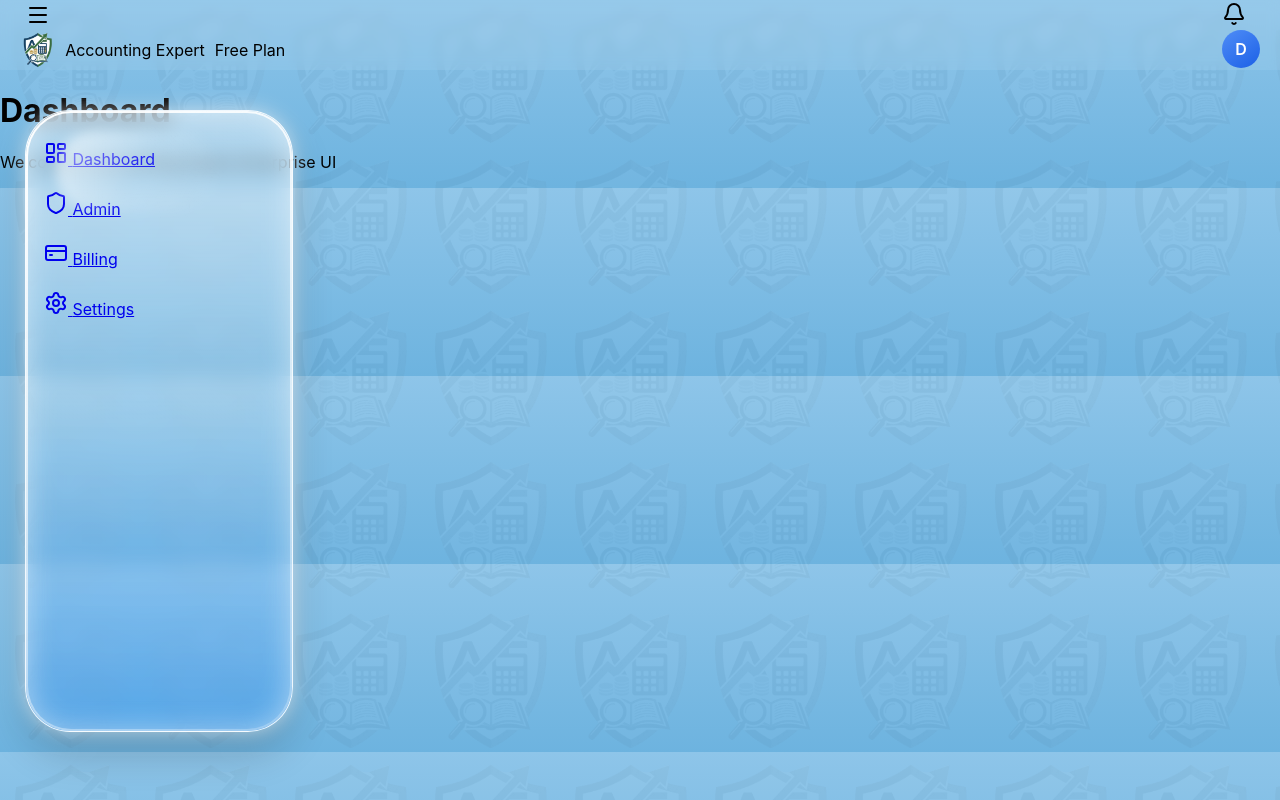
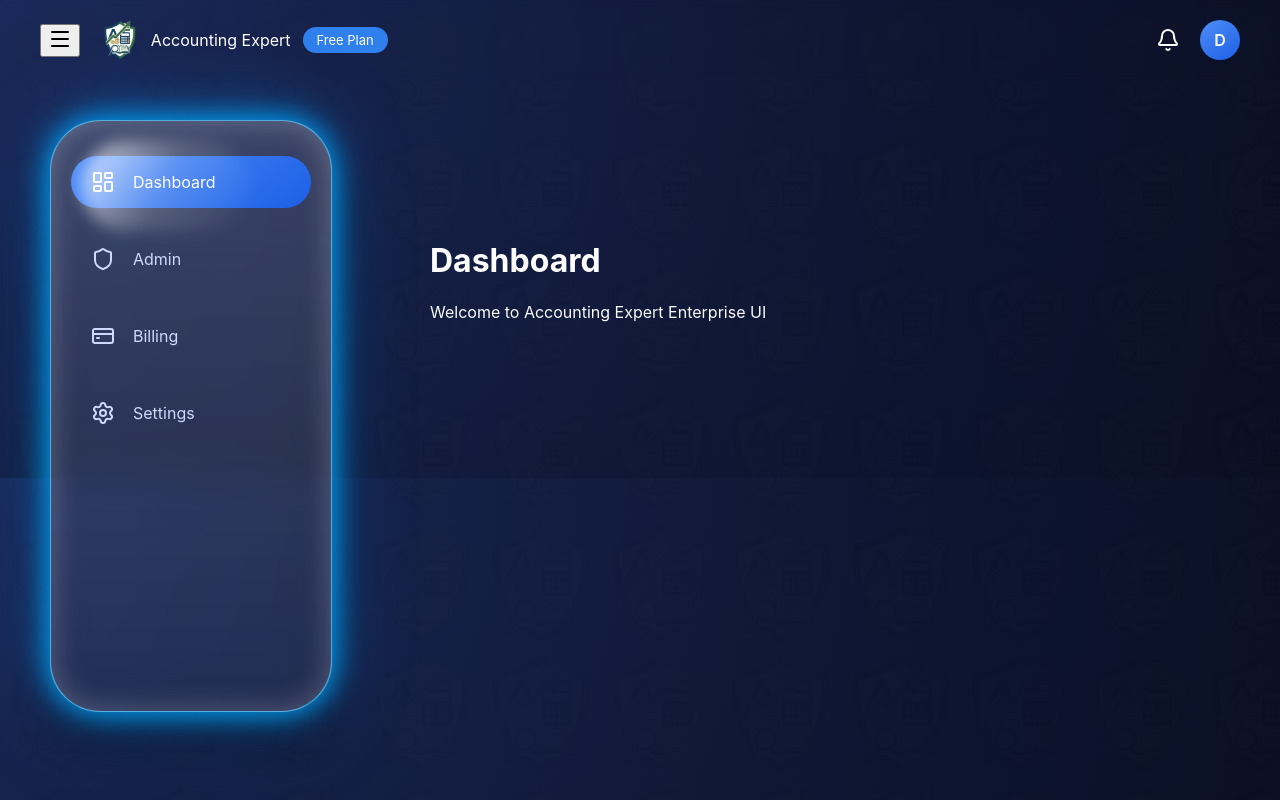
Before and after one commit to debasishbiswas375-bot/AccountingExpert, a FastAPI app: page / in a window 1280 px wide. Run offline with FastAPI, Linux system fonts and the light colour scheme; parts of the project's set-up code (start-up, migrations or seed data) failed here and were passed over.

Commit message:
Update style.css

```diff
--- a/app/static/style.css
+++ b/app/static/style.css
@@ -3,196 +3,181 @@
 body{
     margin:0;
     font-family:Inter, sans-serif;
-    background:linear-gradient(180deg,#8ec5e9,#6db3df);
+    background:
+        radial-gradient(circle at top left,#1b2a5a,#0f1735 60%,#0a0f23);
+    color:white;
     overflow-x:hidden;
     position:relative;
 }
 
-/* Background logo smaller + grayscale */
-
+/* subtle background logo */
 body::before{
     content:"";
     position:fixed;
     inset:0;
     background:url("logo.png");
-    background-size:140px;   /* reduced */
+    background-size:120px;
     background-repeat:repeat;
-    opacity:0.04;
-    filter:grayscale(100%);
+    opacity:0.03;
+    filter:grayscale(100%) brightness(0.3);
     pointer-events:none;
 }
 
 /* ================= HEADER ================= */
 
 .topbar{
-    height:70px;
+    height:80px;
     display:flex;
     justify-content:space-between;
     align-items:center;
-    padding:0 20px;
-    background:rgba(255,255,255,0.08); /* toned down */
-    backdrop-filter:blur(6px);
+    padding:0 40px;
+    backdrop-filter:blur(4px);
 }
 
-.left-header{
+.left{
     display:flex;
     align-items:center;
-    gap:15px;
+    gap:20px;
 }
 
 .brand{
     display:flex;
     align-items:center;
-    gap:10px;
+    gap:12px;
 }
 
 .brand img{
-    height:38px;
+    height:42px;
 }
 
-.plan-badge{
+.plan{
     background:#2f80ed;
-    color:white;
-    padding:4px 12px;
+    padding:5px 14px;
     border-radius:20px;
-    font-size:12px;
+    font-size:13px;
 }
 
-.menu-toggle{
-    background:none;
-    border:none;
-    cursor:pointer;
-}
-
-.right-header{
+.right{
     display:flex;
     align-items:center;
     gap:20px;
 }
 
 .avatar{
-    width:38px;
-    height:38px;
+    width:40px;
+    height:40px;
     border-radius:50%;
     background:linear-gradient(145deg,#4f8df7,#1c60e6);
     display:flex;
     align-items:center;
     justify-content:center;
-    color:white;
     font-weight:600;
 }
 
-/* ================= REAL CLEAR GLASS SIDEBAR ================= */
+/* ================= GLASS SIDEBAR ================= */
 
 .sidebar{
     position:fixed;
-    top:110px;
-    left:25px;
-    width:230px;
-    height:70vh;   /* reduced height */
-    padding:30px 18px;
-    border-radius:45px;
+    top:120px;
+    left:50px;
+    width:240px;
+    height:65vh;
+    padding:35px 20px;
+    border-radius:50px;
     display:flex;
     flex-direction:column;
-    gap:22px;
+    gap:25px;
 
     background:
         linear-gradient(180deg,
-            rgba(255,255,255,0.45) 0%,
-            rgba(255,255,255,0.15) 50%,
-            rgba(0,120,255,0.25) 100%
+            rgba(255,255,255,0.15),
+            rgba(255,255,255,0.05)
         );
 
-    border:1.5px solid rgba(255,255,255,0.9);
+    backdrop-filter:blur(18px);
+
+    border:1.5px solid rgba(255,255,255,0.6);
 
     box-shadow:
-        0 0 20px rgba(255,255,255,0.6),
-        inset 0 0 30px rgba(255,255,255,0.5),
-        0 20px 40px rgba(0,0,0,0.2);
+        0 0 25px rgba(0,150,255,0.6),
+        inset 0 0 30px rgba(255,255,255,0.25),
+        0 30px 60px rgba(0,0,0,0.5);
 
-    backdrop-filter:blur(10px);
-    transition:all .3s ease;
+    transition:.3s;
 }
 
-/* Strong edge highlight ring */
+/* neon rim glow */
 .sidebar::before{
     content:"";
     position:absolute;
     inset:0;
-    border-radius:45px;
-    padding:2px;
-    background:linear-gradient(145deg,
-        rgba(255,255,255,1),
-        rgba(255,255,255,0.2)
-    );
-    -webkit-mask:
-        linear-gradient(#000 0 0) content-box,
-        linear-gradient(#000 0 0);
-    -webkit-mask-composite:xor;
-            mask-composite:exclude;
+    border-radius:50px;
+    box-shadow:
+        0 0 35px rgba(0,180,255,0.8),
+        0 0 80px rgba(0,140,255,0.4);
+    pointer-events:none;
 }
 
-/* Curved gloss reflection */
+/* gloss highlight */
 .sidebar::after{
     content:"";
     position:absolute;
     top:20px;
     left:30px;
     width:60%;
-    height:80px;
+    height:90px;
     background:linear-gradient(
         120deg,
         rgba(255,255,255,0.9),
         rgba(255,255,255,0.2),
         transparent
     );
-    border-radius:100px;
-    filter:blur(6px);
-    opacity:.7;
+    border-radius:120px;
+    filter:blur(8px);
+    opacity:.8;
 }
 
-/* ================= MENU ITEMS ================= */
+/* menu items */
 
-.menu-item{
+.item{
     display:flex;
     align-items:center;
-    gap:15px;
+    gap:18px;
     text-decoration:none;
-    color:#0e2a47;
-    padding:12px 18px;
-    border-radius:25px;
-    font-weight:500;
+    color:#cfd8ff;
+    padding:14px 20px;
+    border-radius:30px;
     transition:.3s;
 }
 
-.menu-item.active{
+.item.active{
     background:linear-gradient(145deg,#4f8df7,#1c60e6);
     color:white;
 }
 
-.menu-item:hover{
-    background:rgba(255,255,255,0.5);
+.item:hover{
+    background:rgba(255,255,255,0.15);
 }
 
-/* Mini mode */
+/* mini mode */
 
 .sidebar.mini{
-    width:85px;
+    width:90px;
 }
 
 .sidebar.mini span{
     display:none;
 }
 
-/* ================= MAIN ================= */
+/* ================= CONTENT ================= */
 
-.main-content{
-    margin-left:300px;
-    padding:120px 40px;
+.content{
+    margin-left:350px;
+    padding:140px 80px;
 }
 
-.sidebar.mini ~ .main-content{
-    margin-left:130px;
+.sidebar.mini ~ .content{
+    margin-left:180px;
 }
 
 /* ================= MOBILE ================= */
@@ -200,15 +185,17 @@ body::before{
 @media(max-width:768px){
 
     .sidebar{
-        width:85px;
-        height:65vh;
+        width:90px;
+        height:60vh;
+        left:20px;
     }
 
     .sidebar span{
         display:none;
     }
 
-    .main-content{
-        margin-left:120px;
+    .content{
+        margin-left:140px;
+        padding:120px 30px;
     }
 }
```
